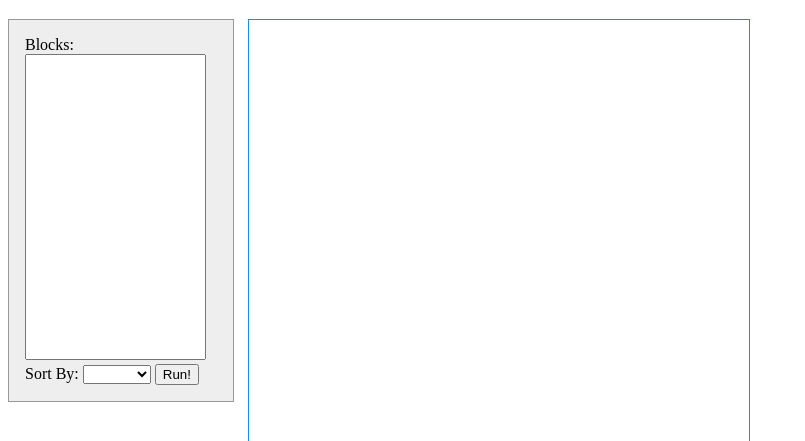
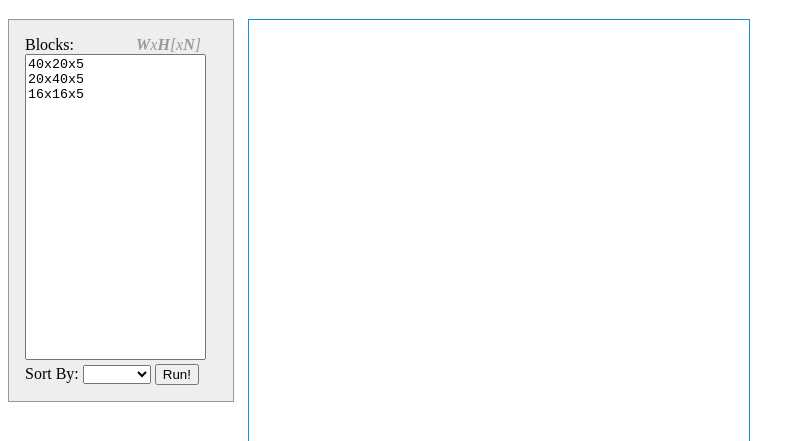
Before and after one commit to jakesgordon/bin-packing, a plain HTML site: page index.html in a window 1280 px wide. Both pictures are taken after a click on the button "Run!". Shown: the part 61-502 px from the top of the page, without its empty margins (0-805 px from the left). Drawn offline with Linux system fonts and the light colour scheme.

Commit message:
ugh, was in the middle of doing something and got distracted... checking in anyways (bad boy)

```diff
--- a/index.html
+++ b/index.html
@@ -14,7 +14,7 @@
 
   <div id="settings">
 
-    <div><label for='blocks'>Blocks:</label></div>
+    <div><label for='blocks'>Blocks: <span class='example'><b>W</b>x<b>H</b>[x<b>N</b>]</span></label></div>
     <textarea id='blocks' rows=20></textarea>
 
     <div>
--- a/packing.css
+++ b/packing.css
@@ -2,7 +2,8 @@
 
 textarea { resize: none; }
 
-#settings {       width: 12em; padding: 1em; display: inline-block; float: left; border: 1px solid #999; background-color: #EEE; }
-#packing  { margin-left: 15em; }
-#errors   { display: none; }
-#canvas   { border: 1px solid #1090F0; width: 500px; height: 500px; }
+#settings          {       width: 12em; padding: 1em; display: inline-block; float: left; border: 1px solid #999; background-color: #EEE; }
+#settings .example { color: #999; font-style: italic; float: right; margin-right: 1em; }
+#packing           { margin-left: 15em; }
+#errors            { display: none; }
+#canvas            { border: 1px solid #1090F0; width: 500px; height: 500px; }
--- a/packing.js
+++ b/packing.js
@@ -1,11 +1,21 @@
 Packing = {
 
   defaultBlocks: [
+    {width: 40, height: 20, num: 5},
+    {width: 20, height: 40, num: 5},
+    {width: 16, height: 16, num: 5}
   ],
+
+  fields: {
+  },
 
   init: function() {
     if (Packing.supported()) {
-      // do something useful
+      Packing.fields.go = $('#go');
+      Packing.fields.blocks = $('#blocks');
+      Packing.fields.go.click(Packing.run);
+
+      Packing.printBlocks(Packing.defaultBlocks);
     }
   },
 
@@ -20,6 +30,31 @@ Packing = {
     label.find('.reason').text(feature);
     label.show();
     return false;
+  },
+
+  run: function() {
+    var blocks = Packing.parseBlocks();
+    Packing.printBlocks(blocks);
+  },
+
+  parseBlocks: function() {
+    var n, len, block, blocks = Packing.fields.blocks.val().split("\n"), result = [];
+    for(n = 0, len = blocks.length ; n < len ; n++) {
+      block = blocks[n].split("x");
+      if (block.length >= 2) {
+        result.push({width: parseInt(block[0]), height: parseInt(block[1]), num: (block.length == 2 ? 1 : parseInt(block[2])) });
+      }
+    }
+    return result;
+  },
+
+  printBlocks: function(blocks) {
+    var n, len, block, str = "";
+    for(n = 0, len = blocks.length ; n < len ; n++) {
+      block = blocks[n];
+      str = str + block.width + "x" + block.height + (block.num > 1 ? "x" + block.num : "") + "\n";
+    }
+    Packing.fields.blocks.val(str);
   }
 
 }
```
